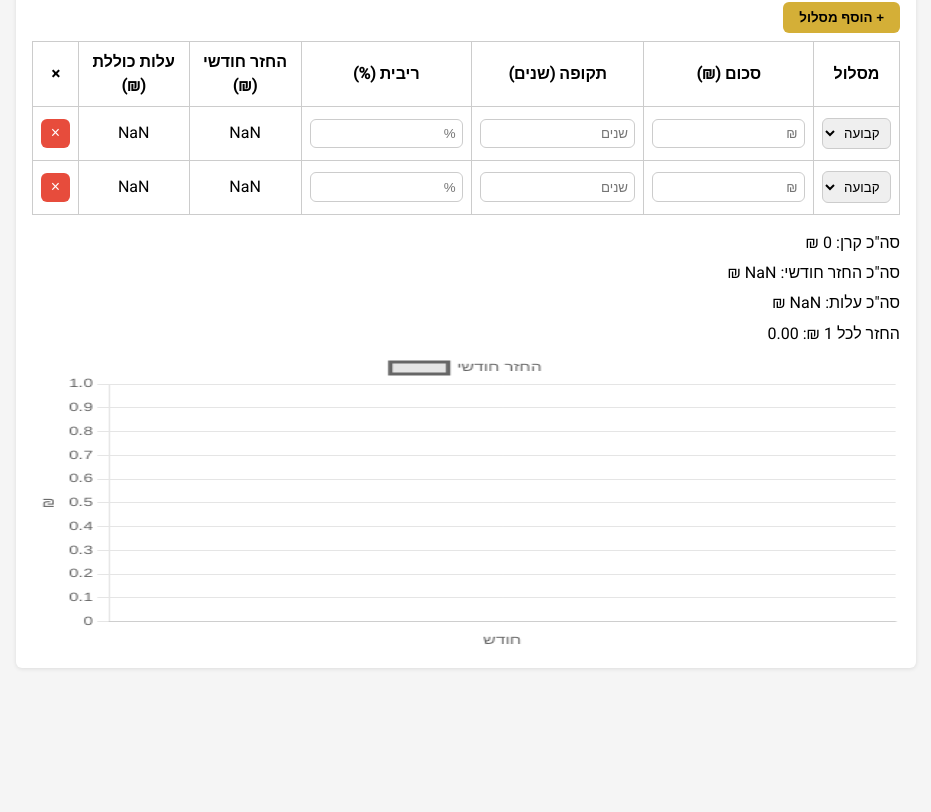
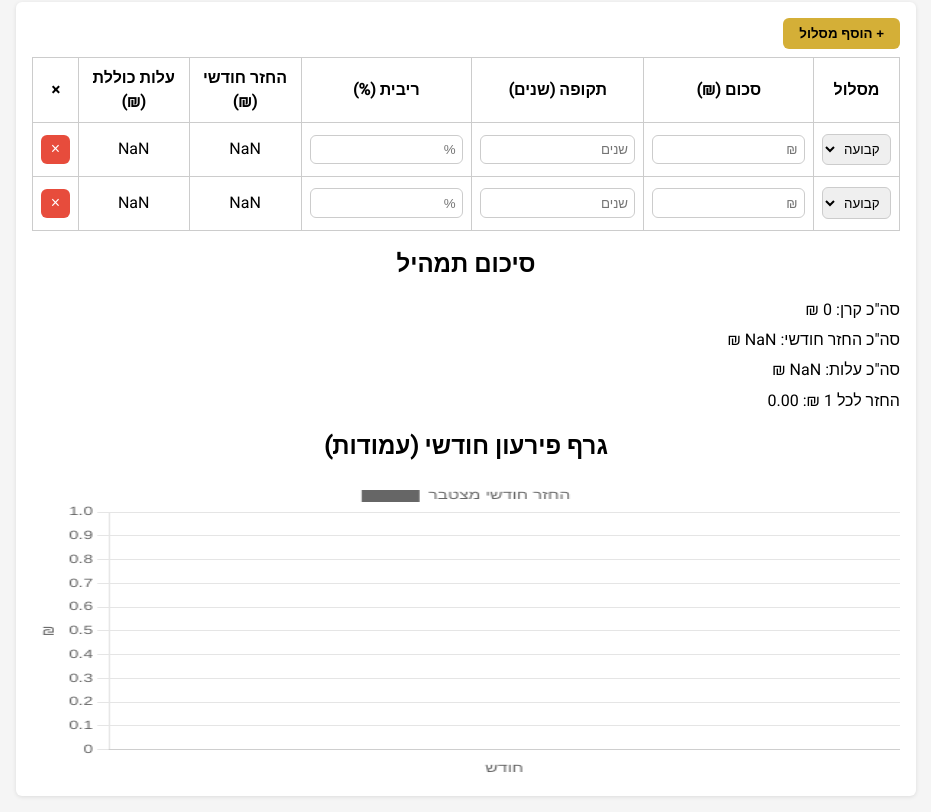
Before and after one commit to lemarketingx/mortgage-eligibility, a plain HTML site: page index.html in a window 1280 px wide. Shown: the part 93-905 px from the top of the page, without its empty margins (174-1105 px from the left). Before the commit the page ends 800 px from the top, so only its background shows below. Drawn offline with nearby package versions, Linux system fonts and the light colour scheme.

```diff
--- a/index.html
+++ b/index.html
@@ -20,10 +20,7 @@
       color:var(--black);
       padding:1rem;
     }
-    h1 {
-      text-align:center;
-      margin-bottom:1rem;
-    }
+    h1,h2 { text-align:center; margin:1rem 0; }
     #calculator {
       max-width:900px;
       margin:0 auto;
@@ -79,9 +76,11 @@
     #summary p {
       margin: .4rem 0;
       font-weight:500;
+      text-align:right;
     }
     #chart-container {
       height:300px;
+      margin-top:1rem;
     }
     canvas { width:100%!important; height:100%!important; }
     @media(max-width:600px){
@@ -96,6 +95,7 @@
     <div class="controls">
       <button id="addRow">+ הוסף מסלול</button>
     </div>
+
     <table>
       <thead>
         <tr>
@@ -108,11 +108,10 @@
           <th>×</th>
         </tr>
       </thead>
-      <tbody id="table-body">
-        <!-- שורות דינמיות יתווספו כאן -->
-      </tbody>
+      <tbody id="table-body"></tbody>
     </table>
 
+    <h2>סיכום תמהיל</h2>
     <div id="summary">
       <p>סה"כ קרן: <span id="sumP">0</span> ₪</p>
       <p>סה"כ החזר חודשי: <span id="sumM">0</span> ₪</p>
@@ -120,12 +119,13 @@
       <p>החזר לכל 1 ₪: <span id="perShekel">0.00</span></p>
     </div>
 
+    <h2>גרף פירעון חודשי (עמודות)</h2>
     <div id="chart-container">
       <canvas id="chart"></canvas>
     </div>
   </div>
 
-  <!-- Chart.js מ-CDN -->
+  <!-- Chart.js -->
   <script src="https://cdn.jsdelivr.net/npm/chart.js"></script>
   <script>
   document.addEventListener('DOMContentLoaded',()=>{
@@ -133,13 +133,13 @@
     const tbody     = document.getElementById('table-body');
     let chart;
 
-    // פונקציית PMT סטנדרטית
-    function pmt(rate, nper, pv){
-      if(rate === 0) return pv / nper;
-      return (pv * rate) / (1 - Math.pow(1+rate, -nper));
+    // פונקציית PMT
+    function pmt(rate,n,pv){
+      if(rate===0) return pv/n;
+      return (pv*rate)/(1-Math.pow(1+rate,-n));
     }
 
-    // הוספת שורה חדשה
+    // הוספת שורה
     function addRow(){
       const tr = document.createElement('tr');
       tr.innerHTML = `
@@ -159,82 +159,71 @@
       `;
       tbody.appendChild(tr);
 
-      // מאזיני אירועים
-      tr.querySelectorAll('.amount, .years, .rate').forEach(el=>
+      // מאזינים
+      tr.querySelectorAll('.amount,.years,.rate').forEach(el=>
         el.addEventListener('input', recalc)
       );
       tr.querySelector('.remove').addEventListener('click',()=>{
-        tr.remove();
-        recalc();
+        tr.remove(); recalc();
       });
       recalc();
     }
 
-    // עדכון חישובים וסיכומים
+    // חישוב וסיכום
     function recalc(){
       const rows = tbody.querySelectorAll('tr');
-      let sumP=0, sumM=0, sumC=0;
-      let maxMonths = 0;
-      const monthlySeries = [];
+      let sumP=0, sumM=0, sumC=0, maxMonths=0;
+      const monthlySeries=[];
 
       rows.forEach(tr=>{
-        const P = parseFloat(tr.querySelector('.amount').value) || 0;
-        const Y = parseFloat(tr.querySelector('.years').value)  || 0;
-        const R = (parseFloat(tr.querySelector('.rate').value) || 0)/100/12;
-        const n = Y * 12;
-        const m = pmt(R, n, P);
-        const cost = m * n;
+        const P = parseFloat(tr.querySelector('.amount').value)||0;
+        const Y = parseFloat(tr.querySelector('.years').value)||0;
+        const R = (parseFloat(tr.querySelector('.rate').value)||0)/100/12;
+        const n = Y*12;
+        const m = pmt(R,n,P);
+        const cost = m*n;
 
         tr.querySelector('.monthly').textContent = Math.round(m).toLocaleString();
         tr.querySelector('.total').textContent   = Math.round(cost).toLocaleString();
 
-        sumP += P;
-        sumM += m;
-        sumC += cost;
-        if(n > maxMonths) maxMonths = n;
+        sumP += P; sumM += m; sumC += cost;
+        if(n>maxMonths) maxMonths=n;
 
-        // בונים דירוג חודשי
-        for(let i=0; i<n; i++){
-          monthlySeries[i] = (monthlySeries[i] || 0) + m;
+        for(let i=0;i<n;i++){
+          monthlySeries[i] = (monthlySeries[i]||0) + m;
         }
       });
 
-      // עדכון summary
-      document.getElementById('sumP').textContent       = sumP.toLocaleString();
-      document.getElementById('sumM').textContent       = Math.round(sumM).toLocaleString();
-      document.getElementById('sumC').textContent       = Math.round(sumC).toLocaleString();
-      document.getElementById('perShekel').textContent  = (sumP ? (sumC/sumP).toFixed(2) : '0.00');
+      // עדכון סיכום
+      document.getElementById('sumP').textContent      = sumP.toLocaleString();
+      document.getElementById('sumM').textContent      = Math.round(sumM).toLocaleString();
+      document.getElementById('sumC').textContent      = Math.round(sumC).toLocaleString();
+      document.getElementById('perShekel').textContent = (sumP? (sumC/sumP).toFixed(2) : '0.00');
 
-      // עדכון גרף
+      // עדכון גרף עמודות
       const labels = Array.from({length:maxMonths},(_,i)=>i+1);
       if(chart) chart.destroy();
-      chart = new Chart(document.getElementById('chart'), {
-        type: 'line',
-        data: {
-          labels,
-          datasets: [{
-            label: 'החזר חודשי',
+      chart = new Chart(
+        document.getElementById('chart'),
+        {
+          type: 'bar',
+          data: { labels, datasets: [{
+            label: 'החזר חודשי מצטבר',
             data: monthlySeries,
-            borderColor: 'var(--gold)',
-            fill: false,
-            tension: 0.1
-          }]
-        },
-        options: {
-          responsive: true,
-          scales: {
-            x: { title: { display: true, text: 'חודש' } },
-            y: { title: { display: true, text: '₪' } }
+            backgroundColor: 'var(--gold)'
+          }]},
+          options: {
+            responsive:true,
+            scales:{ x:{ title:{display:true,text:'חודש'} },
+                     y:{ title:{display:true,text:'₪'} }}
           }
         }
-      });
+      );
     }
 
-    // אתחול: שתי שורות כברירת מחדל
-    addRow();
-    addRow();
-    // לחצן הוספה
-    addRowBtn.addEventListener('click', addRow);
+    // אתחול
+    addRow(); addRow();
+    addRowBtn.addEventListener('click',addRow);
   });
   </script>
 </body>
```
